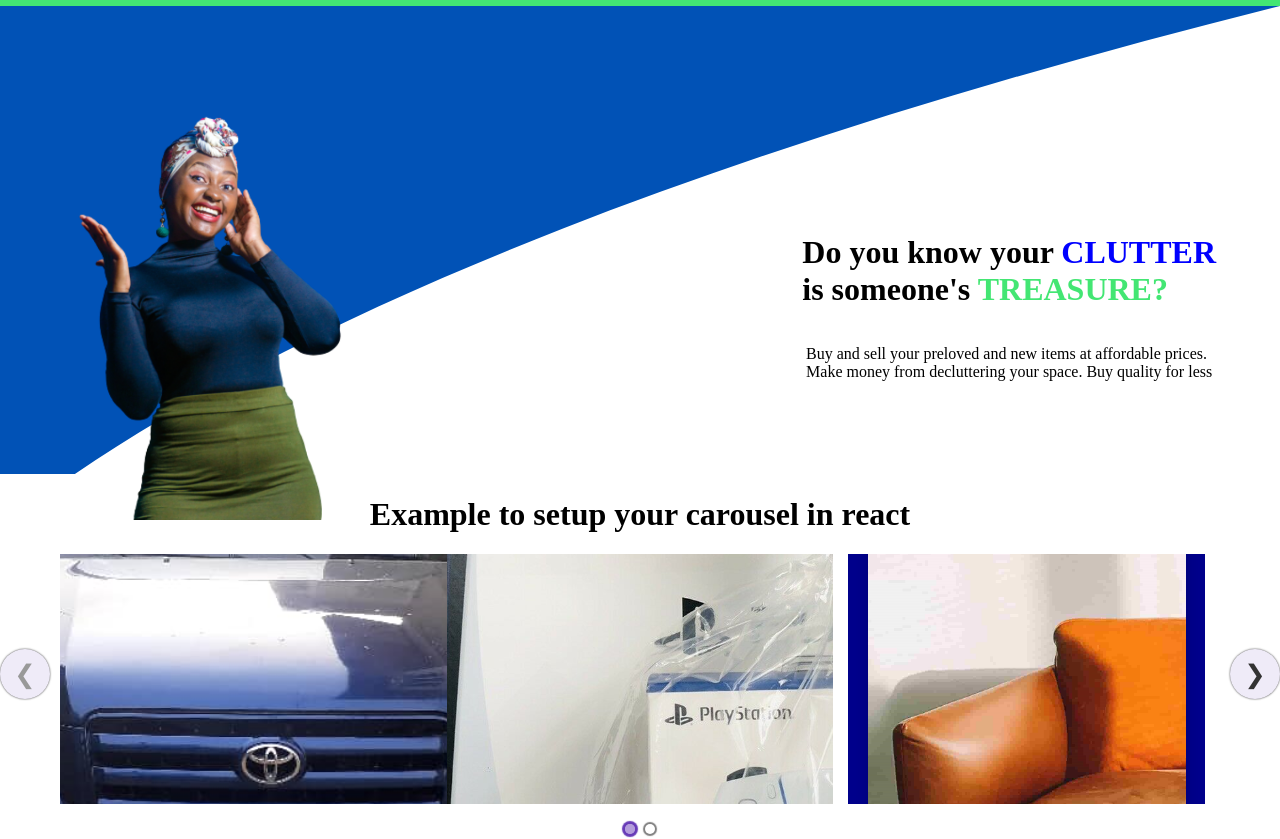
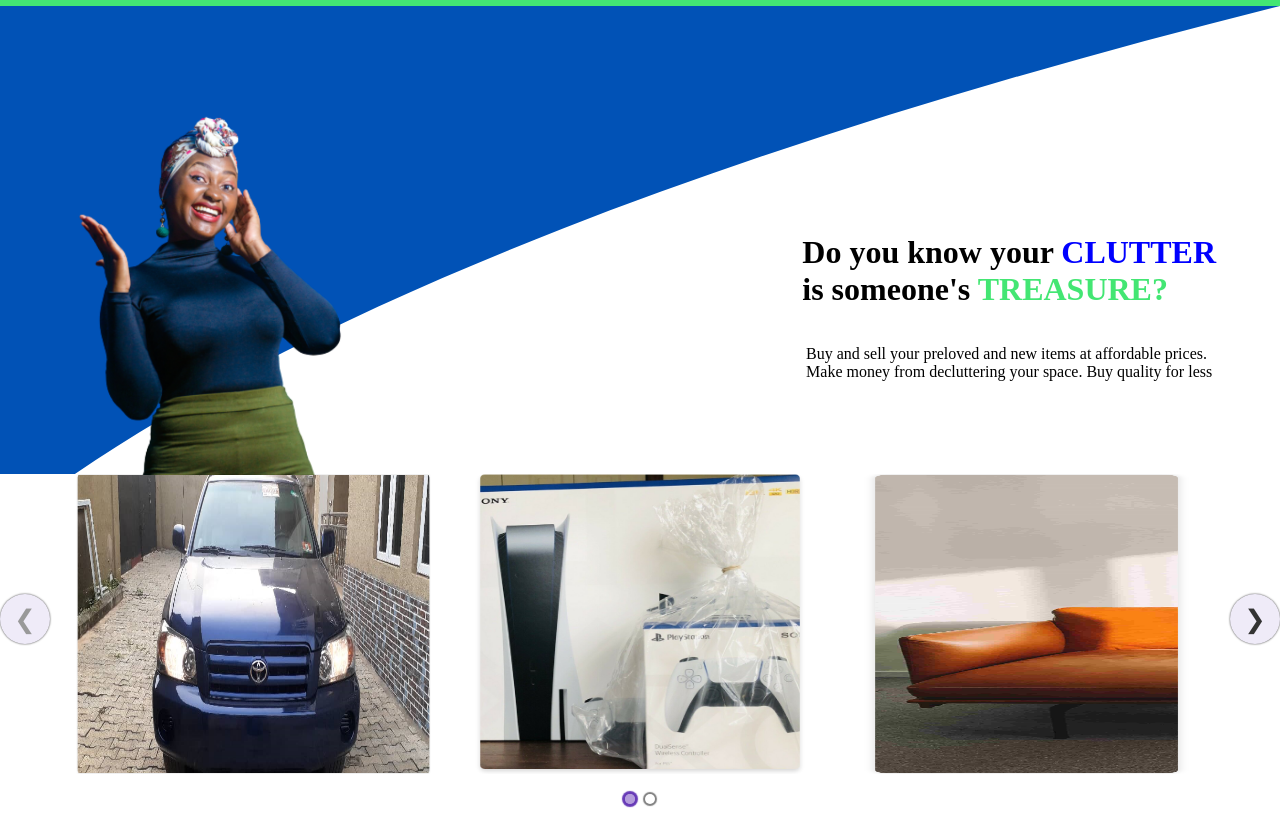
Before and after one commit to Darasimi-okeowo/eazzi-declutter, a React (Create React App) app: page / in a window 1280 px wide. Shown: the part 280-1119 px from the top of the page. After the commit the page ends 1089 px from the top, so only its background shows below. Built offline with nearby package versions, Linux system fonts and the light colour scheme.

Commit message:
third-commit

```diff
--- a/src/slideshow/Item.js
+++ b/src/slideshow/Item.js
@@ -4,10 +4,9 @@ export default styled.div`
   display: flex;
   justify-content: center;
   align-items: center;
-  height: 250px;
+  height: 300px;
   width: 100%;
-  background-color: #00008B;
   color: #fff;
   margin: 0 15px;
-  font-size: 4em;
+  font-size: 5em;
 `;
--- a/src/slideshow/Slide.js
+++ b/src/slideshow/Slide.js
@@ -5,28 +5,27 @@ import car from './car.png'
 import ps5 from './ps5.png'
 import chair from './chair.png'
 import iphone from './iphone.png'
-// import './style.css';
+import './slide.css'
 
 const breakPoints = [
     { width: 1, itemsToShow: 1 },
     { width: 550, itemsToShow: 2 },
     { width: 768, itemsToShow: 3 },
-    { width: 1200, itemsToShow: 4 },
+    // { width: 1200, itemsToShow: 4 },
   ];
 
 const Slide = () => {
             return (
-              <>
-                <h1 style={{ textAlign: "center" }}>Example to setup your carousel in react</h1>
-                <div className="App">
+              <div className=''>
+                <div className="car">
                   <Carousel breakPoints={breakPoints}>
-                    <Item> <img src={car} alt=''/> </Item>
-                    <Item> <img src={ps5} alt=''/> </Item>
-                    <Item> <img src={chair} alt=''/> </Item>
-                    <Item> <img src={iphone} alt=''/> </Item>
+                    <Item> <img src={car} alt='' className='think'/> </Item>
+                    <Item> <img src={ps5} alt='' className='think'/> </Item>
+                    <Item> <img src={chair} alt='' className='think'/> </Item>
+                    <Item> <img src={iphone} alt='' className='think'/> </Item>
                   </Carousel>
                 </div>
-              </>
+              </div>
             );
 }
 
--- a/src/slideshow/slide.css
+++ b/src/slideshow/slide.css
@@ -0,0 +1,14 @@
+.car{
+    display: flex;
+    justify-content: center;
+    align-items: center;
+    font-family: sans-serif;
+}
+
+.think{
+    background-repeat: no-repeat;
+    background-attachment: fixed;
+    width: 100%;
+    padding: 10px;
+    height: 308px;
+}
```
